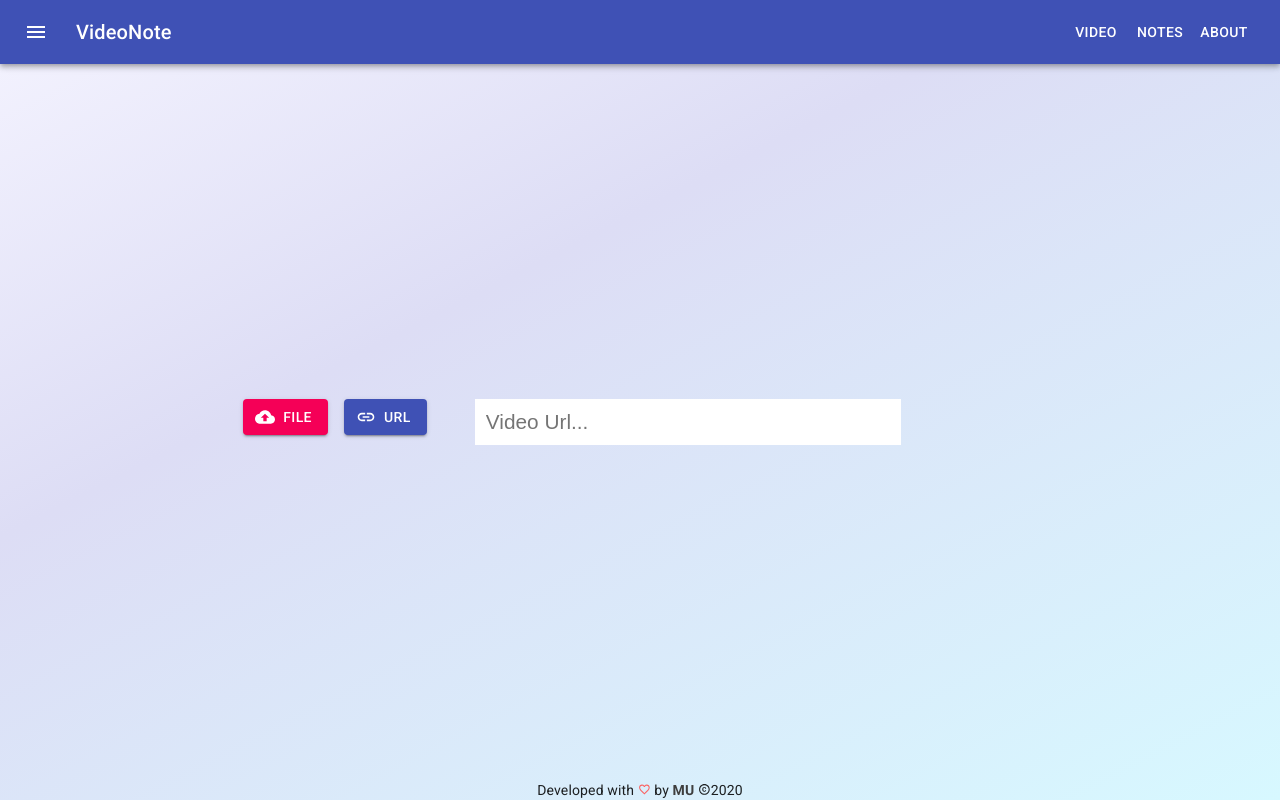
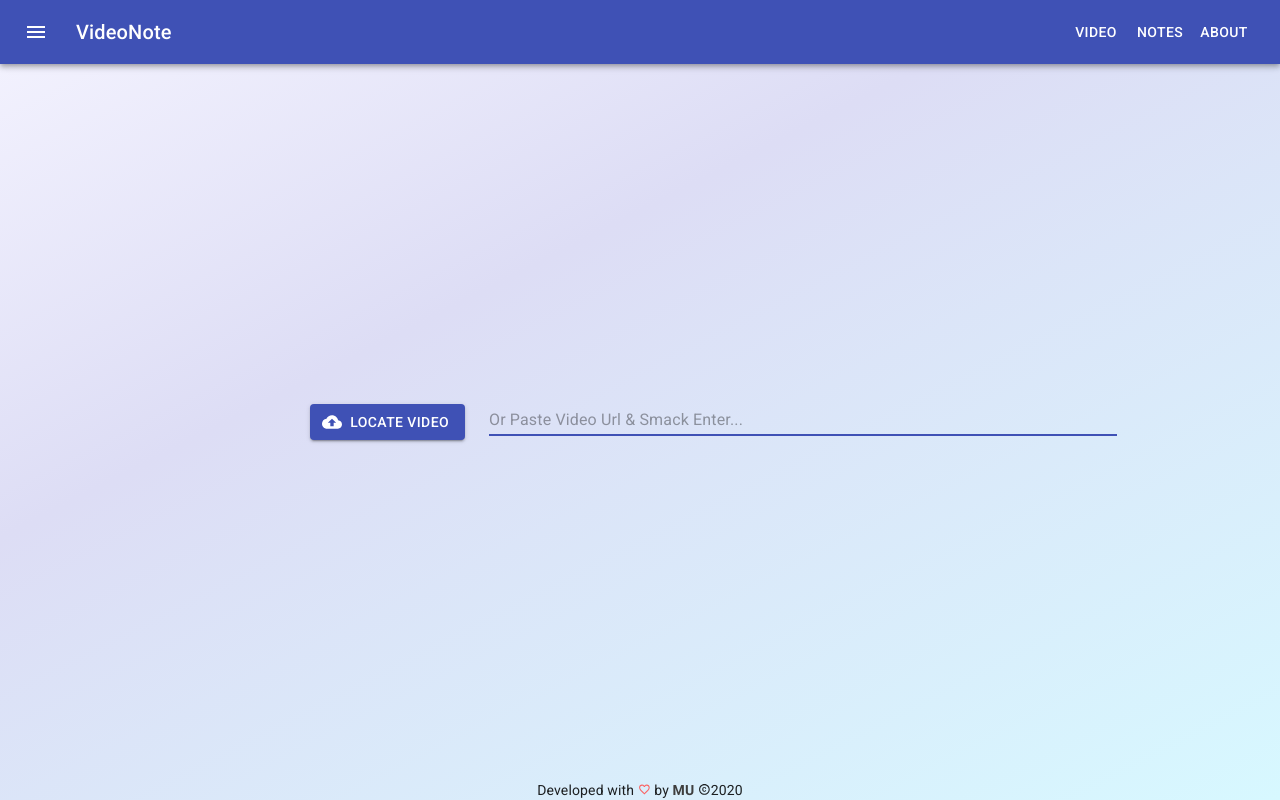
Before and after one commit to joshmu/vn-material_old, a React (Create React App) app: page / in a window 1280 px wide. Built offline with nearby package versions, Linux system fonts and the light colour scheme.

Commit message:
video load layout

```diff
--- a/src/App.js
+++ b/src/App.js
@@ -17,8 +17,7 @@ import AboutPage from './pages/AboutPage'
 import Notes from './components/Notes'
 
 // import 'normalize.css'
-
-import './index.scss'
+// import './index.scss'
 
 const appContainerStyle = {
   height: '100vh',
--- /dev/null
+++ b/src/components/LocalVideoLoad.js
@@ -0,0 +1,41 @@
+import React from 'react'
+import { Button, makeStyles } from '@material-ui/core'
+import { CloudUpload } from '@material-ui/icons'
+
+const useStyles = makeStyles(theme => ({
+  root: {
+    // backgroundColor: 'salmon',
+    textAlign: 'right'
+  },
+  input: {
+    display: 'none'
+  }
+}))
+
+const VideoFileSource = ({ onFileChange }) => {
+  const classes = useStyles()
+
+  return (
+    <div className={classes.root}>
+      <label htmlFor="videoFile">
+        <input
+          className={classes.input}
+          id="videoFile"
+          name="videoFile"
+          type="file"
+          onChange={onFileChange}
+        />
+        <Button
+          variant="contained"
+          startIcon={<CloudUpload />}
+          component="span"
+          color="primary"
+        >
+          Locate Video
+        </Button>
+      </label>
+    </div>
+  )
+}
+
+export default VideoFileSource
--- a/src/components/SourceControls.js
+++ /dev/null
@@ -1,42 +0,0 @@
-import React from 'react'
-import { makeStyles, Grid, Button } from '@material-ui/core'
-import { CloudUpload, Link } from '@material-ui/icons'
-
-const useStyles = makeStyles(theme => ({
-  root: {
-    // backgroundColor: 'salmon'
-  }
-}))
-
-const SourceControls = ({ urlSource, setUrlSource }) => {
-  const classes = useStyles()
-  return (
-    <div className={classes.root}>
-      <Grid container spacing={2} justify="flex-end">
-        <Grid item>
-          <Button
-            color={urlSource ? 'secondary' : 'primary'}
-            onClick={() => setUrlSource(false)}
-            variant="contained"
-            startIcon={<CloudUpload />}
-          >
-            File
-          </Button>
-        </Grid>
-
-        <Grid item>
-          <Button
-            color={urlSource ? 'primary' : 'secondary'}
-            onClick={() => setUrlSource(true)}
-            variant="contained"
-            startIcon={<Link />}
-          >
-            URL
-          </Button>
-        </Grid>
-      </Grid>
-    </div>
-  )
-}
-
-export default SourceControls
--- a/src/components/SourceLoader.js
+++ b/src/components/SourceLoader.js
@@ -1,14 +1,10 @@
 import React, { useContext, useState } from 'react'
-import { Grid } from '@material-ui/core'
-import VideoFileSource from './VideoFileSource'
-import SourceControls from './SourceControls'
+import { Grid, Input } from '@material-ui/core'
+import LocalVideoLoad from './LocalVideoLoad'
 
 import { playerContext } from '../context/player/PlayerState'
 
-import style from '../styles.module.scss'
-
 const LoadSource = ({ setInit }) => {
-  const [urlSource, setUrlSource] = useState(true)
   const [url, setUrl] = useState('')
 
   const { loadVideo } = useContext(playerContext)
@@ -30,27 +26,32 @@ const LoadSource = ({ setInit }) => {
     loadVideo(url)
     setInit(true)
   }
+
   return (
     <div>
-      <Grid container spacing={0} justify="center">
-        <Grid item xs={4}>
-          <SourceControls urlSource={urlSource} setUrlSource={setUrlSource} />
+      <Grid
+        container
+        spacing={3}
+        justify="center"
+        align="center"
+        direction="row"
+      >
+        <Grid item xs={3}>
+          <LocalVideoLoad onFileChange={onFileChange} />
         </Grid>
-        <Grid item xs={8}>
-          <form className={`${style.form} formSource`} onSubmit={onSubmit}>
-            {urlSource ? (
-              <input
+        <Grid item xs={6}>
+          <form onSubmit={onSubmit}>
+            <Input
+              autoFocus
               id="videoUrl"
               name="videoUrl"
               type="text"
               value={url}
               onChange={onChange}
-                placeholder="Video Url..."
+              placeholder="Or Paste Video Url & Smack Enter..."
               onSubmit={onSubmit}
+              fullWidth
             />
-            ) : (
-              <VideoFileSource onFileChange={onFileChange} />
-            )}
           </form>
         </Grid>
       </Grid>
--- a/src/components/VideoFileSource.js
+++ /dev/null
@@ -1,21 +0,0 @@
-import React from 'react'
-
-import style from '../styles.module.scss'
-
-const VideoFileSource = ({ onFileChange }) => {
-  return (
-    <div className={style.videoFileSource}>
-      <label htmlFor="videoFile">
-        Select File
-        <input
-          id="videoFile"
-          name="videoFile"
-          type="file"
-          onChange={onFileChange}
-        />
-      </label>
-    </div>
-  )
-}
-
-export default VideoFileSource
--- a/src/styles.module.scss
+++ b/src/styles.module.scss
@@ -210,33 +210,3 @@
   text-align: center;
   // padding-top: 10%;
 }
-
-.videoFileSource {
-  // background-color: peachpuff;
-  flex: 1;
-  display: flex;
-  opacity: 0.9;
-  // justify-content: center;
-
-  &:hover {
-    opacity: 1;
-  }
-
-  label {
-    border: 1px solid #ccc;
-    background: #278ea5;
-    font-size: 0.8rem;
-    border: none;
-
-    padding: 1rem;
-    font-weight: lighter;
-    color: white;
-    letter-spacing: 2px;
-    text-transform: uppercase;
-    cursor: pointer;
-  }
-
-  input[type='file'] {
-    display: none;
-  }
-}
```
Lines whose indentation alone changed are shown as unchanged.
